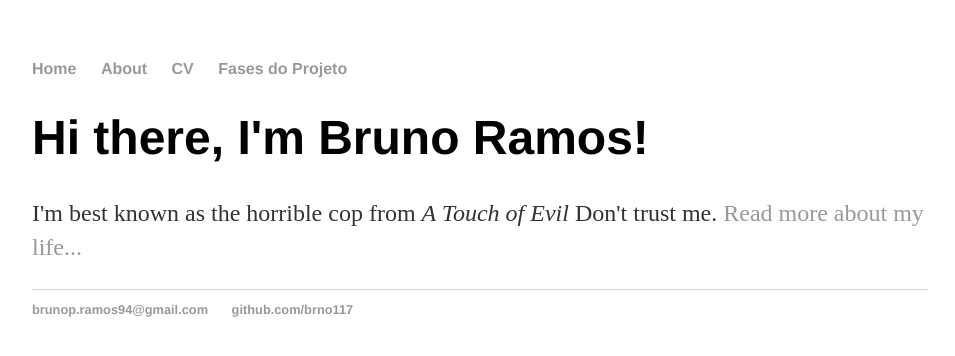
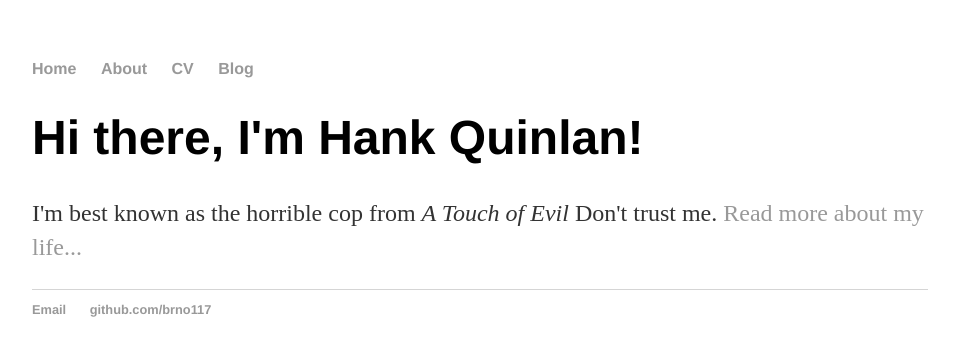
Before and after one commit to brno117/brno117.github.io, a Jekyll site: the page built from index.html, in a window 1280 px wide. Shown: the top 356 px of the page, without its empty margins (160-1115 px from the left). Built offline with Jekyll 4.4.1, drawn with Linux system fonts in a browser that asks for light colours.

Commit message:
Update default.html

```diff
--- a/_layouts/default.html
+++ b/_layouts/default.html
@@ -1,7 +1,7 @@
 <!DOCTYPE html>
 	<html>
 		<head>
-		<title>Bruno Ramos, Student</title>
+			<title>{{ page.title }}</title>
 			<!-- link to main stylesheet -->
 			<link rel="stylesheet" type="text/css" href="/css/main.css">
 		</head>
@@ -11,18 +11,17 @@
 	        		<li><a href="/">Home</a></li>
 		        	<li><a href="/about">About</a></li>
 	        		<li><a href="/cv">CV</a></li>
-        		<li><a href="/blog">Fases do Projeto</a></li>
+	        		<li><a href="/blog">Blog</a></li>
 	    		</ul>
 			</nav>
 			<div class="container">
-    		<div class="blurb">
-        		<h1>Hi there, I'm Bruno Ramos!</h1>
-				<p>I'm best known as the horrible cop from <em>A Touch of Evil</em> Don't trust me. <a href="/about">Read more about my life...</a></p>
-    		</div><!-- /.blurb -->
+
+			{{ content }}
+
 			</div><!-- /.container -->
 			<footer>
 	    		<ul>
-        		<li><a href="mailto:brunop.ramos94@gmail.com">brunop.ramos94@gmail.com</a></li>
+	        		<li><a href="mailto:brunop.ramos94@gmail.com">Email</a></li>
 	        		<li><a href="https://github.com/brno117">github.com/brno117</a></li>
 				</ul>
 			</footer>
```
Lines whose indentation alone changed are shown as unchanged.
